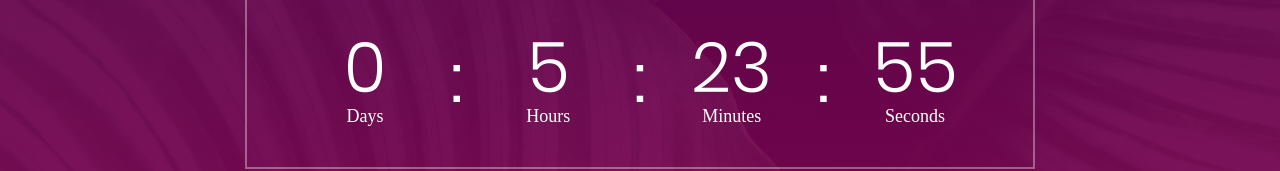
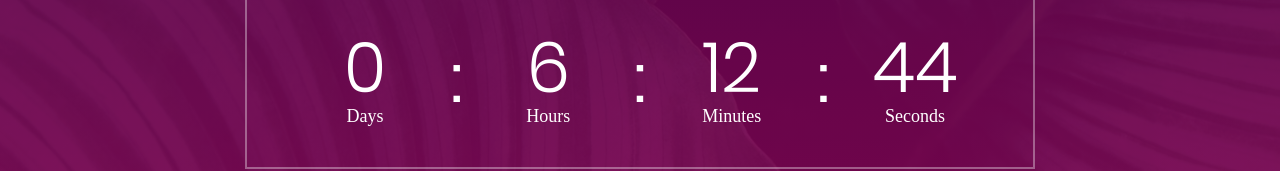
Before and after one commit to Akshay0504/Birthdaywish.github.io, a plain HTML site: page index.html in a window 1280 px wide. Shown: the part 429-600 px from the top of the page. Drawn offline with Linux system fonts and the light colour scheme; a web font is replaced by a local one.

Commit message:
Update index.html

```diff
--- a/index.html
+++ b/index.html
@@ -91,7 +91,7 @@
 	<script src="vendor/countdowntime/countdowntime.js"></script>
 	<script>
 
-		var deadline = new Date("November 02, 2024 11:11:11").getTime();
+		var deadline = new Date("November 02, 2024 12:00:00").getTime();
 
 	  var x = setInterval(function() {
 
```
